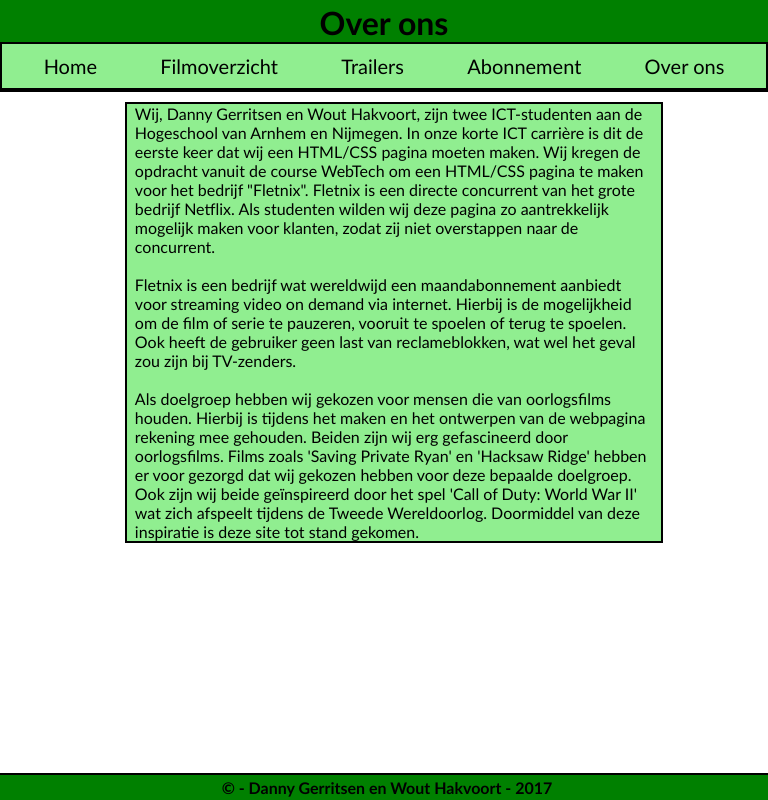
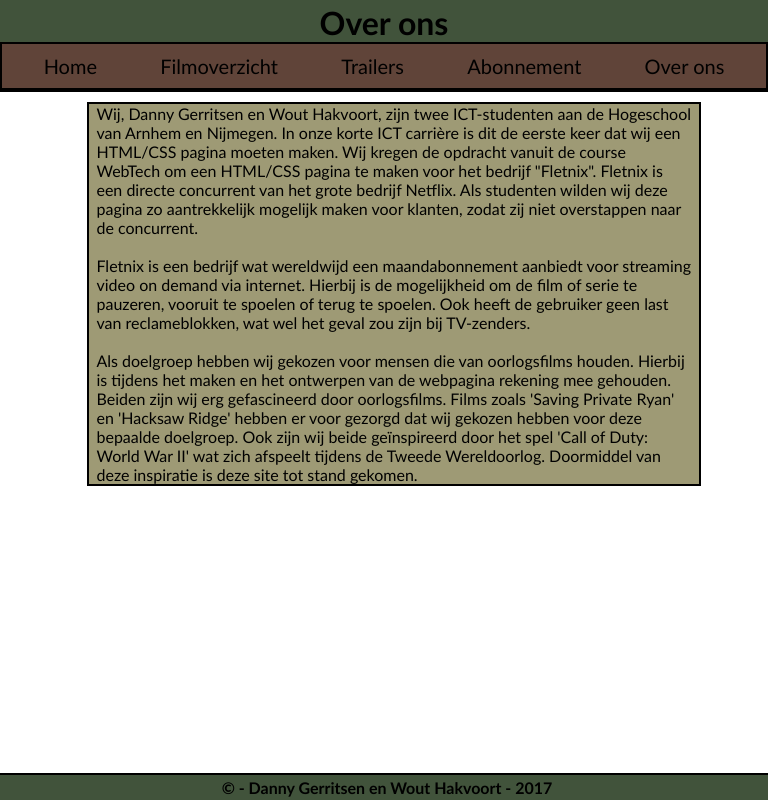
Before and after one commit to dannyger97/Fletnix, a PHP site: page /about.html in a window 768 px wide. Run offline with PHP 8.4, Linux system fonts and the light colour scheme.

Commit message:
army colours

```diff
--- a/Fletnix/css/styles.css
+++ b/Fletnix/css/styles.css
@@ -11,14 +11,14 @@
     header{
         padding-top:3px;
         width: 100%;
-        background-color:green;
+        background-color: rgb(65,83,59);
         text-align:center;
         border-bottom:2px solid black;
     }
 
     footer{
         width: 100%;
-        background-color:green;
+        background-color:rgb(65,83,59);
         text-align:center;
         position:fixed;
         bottom:0;
@@ -40,7 +40,7 @@
         list-style-type: none;
         justify-content: space-around;
         padding:10px;
-        background-color:lightgreen;
+        background-color: rgb(96,68,57);
         border: 2px solid black;
     }
 
@@ -75,7 +75,7 @@
         padding: 0 1% 0 1%;
         border: 2px solid black;
         margin: 0 15%;
-        background-color: lightgreen;
+        background-color: rgb(158,154,117);
     }
 
 }
@@ -87,7 +87,7 @@
 
     header{
         width: 100%;
-        background-color:green;
+        background-color: rgb(65,83,59);
         text-align:center;
         border-bottom:2px solid black;
     }
@@ -99,7 +99,7 @@
 
     footer{
         width: 100%;
-        background-color:green;
+        background-color:rgb(65,83,59);
         text-align:center;
         border-top:2px solid black;
         color: black;
@@ -118,7 +118,7 @@
         list-style-type: none;
         justify-content: space-around;
         padding:10px;
-        background-color:lightgreen;
+        background-color:rgb(96,68,57);
         border: 2px solid black;
         font-size: 20px;
         text-decoration: none;
@@ -147,8 +147,8 @@
         flex-direction: column;
         padding: 0 1% 0 1%;
         border: 2px solid black;
-        margin: 0 15%;
-        background-color:lightgreen;
+        margin: 0 10%;
+        background-color: rgb(158,154,117);
     }
 
 }
```
